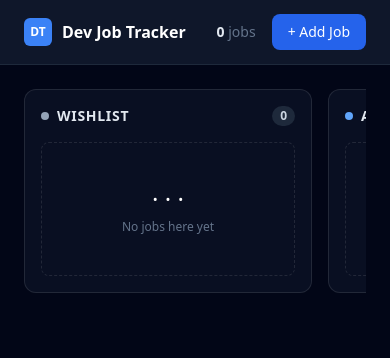
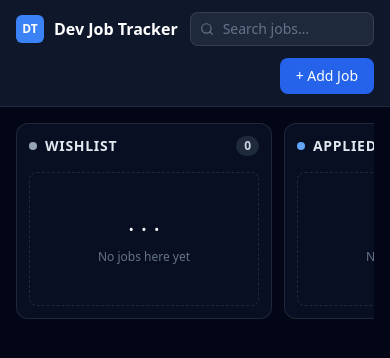
Before and after one commit to Akunin94/DevJobTracker, a Nuxt app: page / in a window 390 px wide. Shown: the top 358 px of the page. Built offline with nearby package versions, Linux system fonts and the light colour scheme.

Commit message:
feat: phase 7 — search filter, toast notifications, mobile layout
Co-Authored-By: Claude Sonnet 4.6 <noreply@anthropic.com>

```diff
--- a/app/app.vue
+++ b/app/app.vue
@@ -1,6 +1,11 @@
+<script setup lang="ts">
+import { Toaster } from 'vue-sonner'
+</script>
+
 <template>
   <div>
     <NuxtRouteAnnouncer />
     <NuxtPage />
+    <Toaster position="bottom-right" :theme="'dark'" rich-colors />
   </div>
 </template>
--- a/app/components/KanbanBoard.vue
+++ b/app/components/KanbanBoard.vue
@@ -2,17 +2,21 @@
 import { JOB_STATUSES } from '~/types/job'
 import type { Job, JobStatus } from '~/types/job'
 import { useJobsStore } from '~/stores/jobs'
+
+const props = defineProps<{
+  filteredByStatus: (status: JobStatus) => Job[]
+}>()
 
 const emit = defineEmits<{
   edit: [job: Job]
   delete: [id: string]
 }>()
 
+const store = useJobsStore()
+
 function handleMove(id: string, status: JobStatus) {
   store.moveJob(id, status)
 }
-
-const store = useJobsStore()
 
 const colStyles: Record<string, { dot: string; count: string }> = {
   wishlist:  { dot: 'bg-slate-400',   count: 'bg-slate-800 text-slate-300' },
@@ -24,11 +28,11 @@ const colStyles: Record<string, { dot: string; count: string }> = {
 </script>
 
 <template>
-  <div class="flex gap-4 overflow-x-auto pb-4">
+  <div class="flex gap-3 overflow-x-auto pb-4 sm:gap-4">
     <div
       v-for="col in JOB_STATUSES"
       :key="col.value"
-      class="flex w-72 shrink-0 flex-col rounded-xl border border-white/10 bg-slate-900/60 p-4"
+      class="flex w-64 shrink-0 flex-col rounded-xl border border-white/10 bg-slate-900/60 p-3 sm:w-72 sm:p-4"
     >
       <!-- Column header -->
       <div class="mb-4 flex items-center justify-between">
@@ -37,14 +41,14 @@ const colStyles: Record<string, { dot: string; count: string }> = {
           <h2 class="text-sm font-semibold uppercase tracking-wider text-slate-200">{{ col.label }}</h2>
         </div>
         <span class="rounded-full px-2 py-0.5 text-xs font-semibold" :class="colStyles[col.value].count">
-          {{ store.jobsByStatus(col.value).length }}
+          {{ props.filteredByStatus(col.value).length }}
         </span>
       </div>
 
       <!-- Cards -->
       <div class="flex flex-col gap-2.5">
         <JobCard
-          v-for="job in store.jobsByStatus(col.value)"
+          v-for="job in props.filteredByStatus(col.value)"
           :key="job.id"
           :job="job"
           @edit="emit('edit', job)"
@@ -54,7 +58,7 @@ const colStyles: Record<string, { dot: string; count: string }> = {
 
         <!-- Empty state -->
         <div
-          v-if="store.jobsByStatus(col.value).length === 0"
+          v-if="props.filteredByStatus(col.value).length === 0"
           class="flex flex-col items-center justify-center rounded-lg border border-dashed border-white/10 py-10 text-center"
         >
           <span class="mb-1 text-2xl">· · ·</span>
--- /dev/null
+++ b/app/composables/useJobFilters.ts
@@ -0,0 +1,20 @@
+import type { Job, JobStatus } from '~/types/job'
+
+export function useJobFilters(jobs: Ref<Job[]>) {
+  const query = ref('')
+
+  const filtered = computed(() => {
+    const q = query.value.trim().toLowerCase()
+    if (!q) return jobs.value
+    return jobs.value.filter(j =>
+      j.company.toLowerCase().includes(q) ||
+      j.position.toLowerCase().includes(q)
+    )
+  })
+
+  function filteredByStatus(status: JobStatus) {
+    return filtered.value.filter(j => j.status === status)
+  }
+
+  return { query, filteredByStatus }
+}
--- a/app/pages/index.vue
+++ b/app/pages/index.vue
@@ -1,10 +1,13 @@
 <script setup lang="ts">
+import { toast } from 'vue-sonner'
 import { useJobsStore } from '~/stores/jobs'
+import { useJobFilters } from '~/composables/useJobFilters'
 import type { Job, JobFormData } from '~/types/job'
 
 useHead({ title: 'Dev Job Tracker' })
 
 const store = useJobsStore()
+const { query, filteredByStatus } = useJobFilters(toRef(store, 'jobs'))
 
 const showForm = ref(false)
 const editingJob = ref<Job | null>(null)
@@ -22,22 +25,25 @@ function openEdit(job: Job) {
 function handleSubmit(data: JobFormData) {
   if (editingJob.value) {
     store.updateJob(editingJob.value.id, data)
+    toast.success('Job updated')
   } else {
     store.addJob(data)
+    toast.success('Job added')
   }
   showForm.value = false
 }
 
 function handleDelete(id: string) {
   store.deleteJob(id)
+  toast.error('Job deleted')
 }
 </script>
 
 <template>
   <div class="min-h-screen bg-slate-950 text-white">
     <!-- Top nav -->
-    <header class="border-b border-slate-800 bg-slate-900 px-6 py-3.5">
-      <div class="mx-auto flex max-w-screen-2xl items-center justify-between gap-4">
+    <header class="border-b border-slate-800 bg-slate-900 px-4 py-3 sm:px-6 sm:py-3.5">
+      <div class="mx-auto flex max-w-screen-2xl flex-wrap items-center gap-3">
         <!-- Logo -->
         <div class="flex items-center gap-2.5">
           <div class="flex h-7 w-7 shrink-0 items-center justify-center rounded-md bg-blue-500 text-xs font-bold leading-none">
@@ -46,9 +52,22 @@ function handleDelete(id: string) {
           <span class="text-base font-semibold text-white">Dev Job Tracker</span>
         </div>
 
+        <!-- Search -->
+        <div class="relative flex-1 min-w-[160px] sm:max-w-xs">
+          <svg class="pointer-events-none absolute left-2.5 top-1/2 h-3.5 w-3.5 -translate-y-1/2 text-slate-500" fill="none" stroke="currentColor" stroke-width="2" viewBox="0 0 24 24">
+            <circle cx="11" cy="11" r="8" /><path stroke-linecap="round" d="M21 21l-4.35-4.35" />
+          </svg>
+          <input
+            v-model="query"
+            type="search"
+            placeholder="Search jobs…"
+            class="w-full rounded-lg border border-white/10 bg-slate-800 py-1.5 pl-8 pr-3 text-sm text-slate-200 placeholder-slate-500 outline-none transition-colors focus:border-blue-500/60 focus:ring-1 focus:ring-blue-500/30"
+          />
+        </div>
+
         <!-- Right side -->
-        <div class="flex items-center gap-4">
-          <span class="text-sm text-slate-500">
+        <div class="flex items-center gap-4 ml-auto">
+          <span class="hidden text-sm text-slate-500 sm:block">
             <span class="font-semibold text-slate-200">{{ store.jobs.length }}</span> jobs
           </span>
           <button
@@ -62,8 +81,8 @@ function handleDelete(id: string) {
     </header>
 
     <!-- Board -->
-    <main class="mx-auto max-w-screen-2xl p-6">
-      <KanbanBoard @edit="openEdit" @delete="handleDelete" />
+    <main class="mx-auto max-w-screen-2xl p-4 sm:p-6">
+      <KanbanBoard :filtered-by-status="filteredByStatus" @edit="openEdit" @delete="handleDelete" />
     </main>
 
     <!-- Modal -->
--- a/package.json
+++ b/package.json
@@ -14,6 +14,7 @@
     "@pinia/nuxt": "^0.11.3",
     "nuxt": "^4.3.1",
     "vue": "^3.5.29",
-    "vue-router": "^4.6.4"
+    "vue-router": "^4.6.4",
+    "vue-sonner": "^2.0.9"
   }
 }
```
Also changed, not shown: 1 other file (tests, documents, lock files or other folders).
